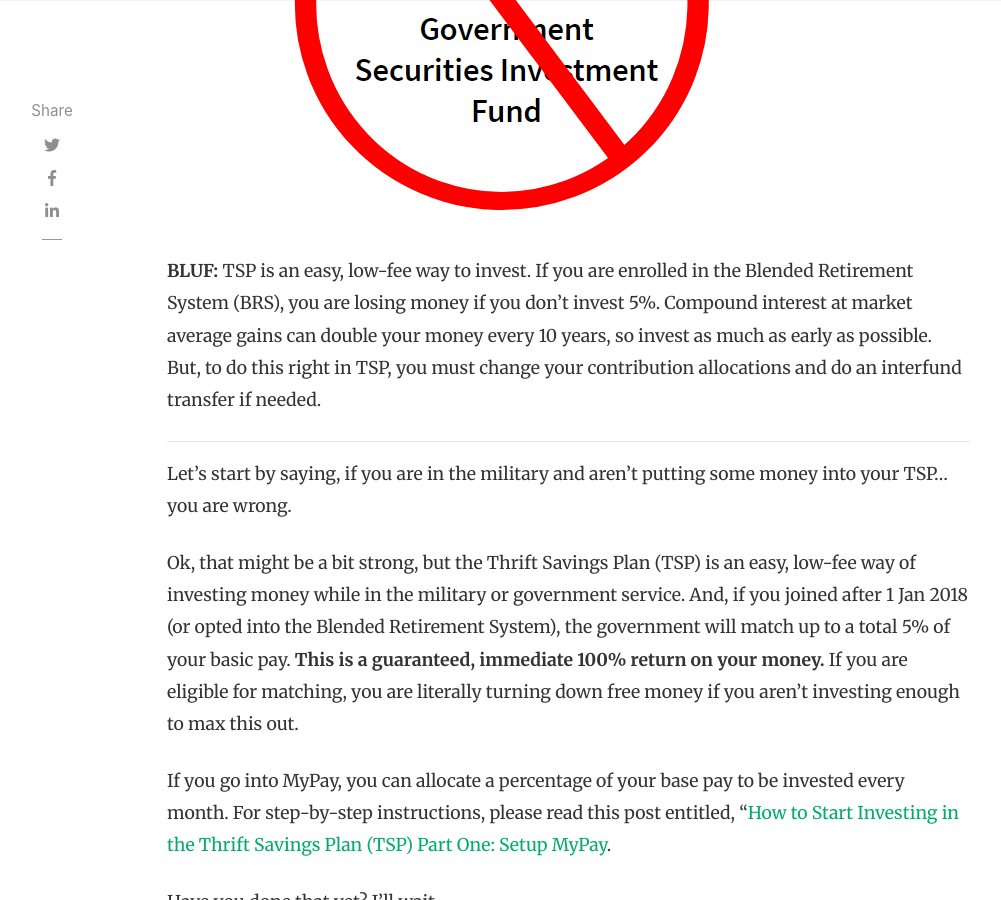
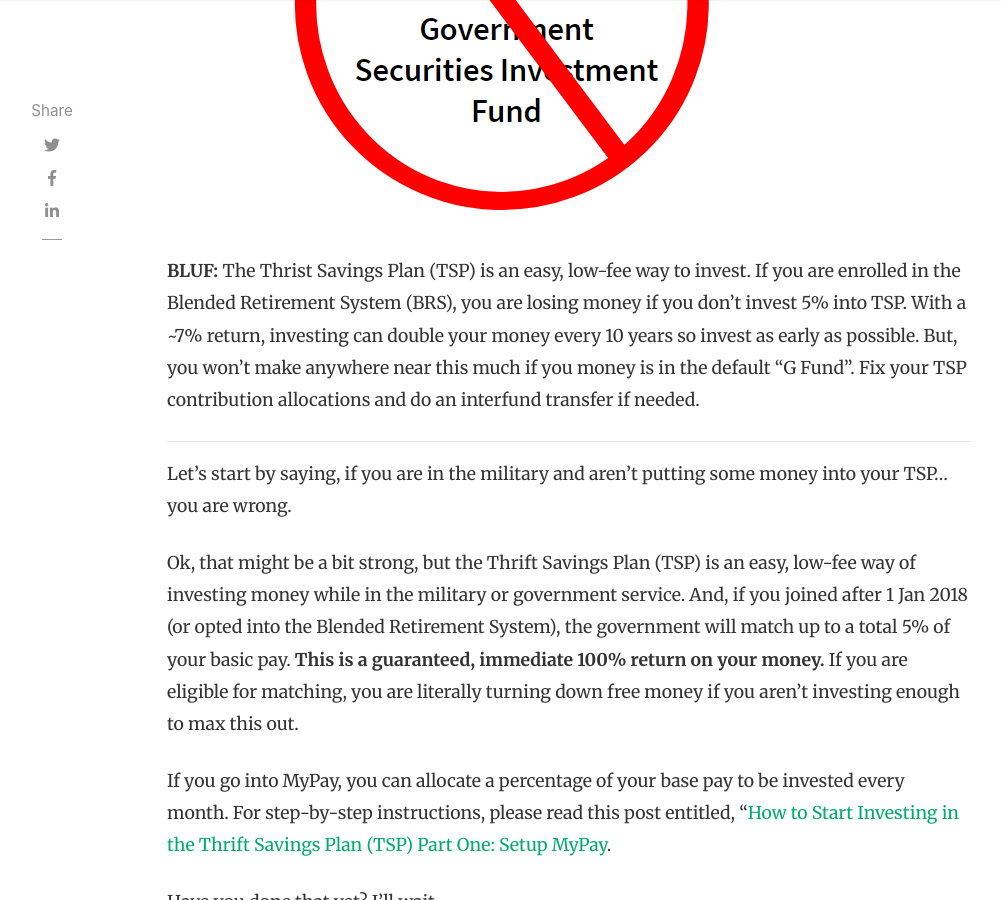
Before and after one commit to militaryinvestor/militaryinvestor.github.io, a Jekyll site: the page built from _posts/2021-08-15-Don't-Leave-Your-TSP-Money-Only-in-The-G-Fund.md, in a window 1280 px wide and 900 px high, scrolled down 549 px. Shown: the whole window, without its empty margins (118-1119 px from the left). Built offline with Jekyll 4.4.1, drawn with Linux system fonts in a browser that asks for light colours; nearby versions of some CDN libraries; comment, search, counter and statistics services are not loaded.

Commit message:
Update 2021-08-15-Don't-Leave-Your-TSP-Money-Only-in-The-G-Fund.md

```diff
--- a/_posts/2021-08-15-Don't-Leave-Your-TSP-Money-Only-in-The-G-Fund.md
+++ b/_posts/2021-08-15-Don't-Leave-Your-TSP-Money-Only-in-The-G-Fund.md
@@ -8,7 +8,7 @@
 hidden: false
 ---
 
-**BLUF:** TSP is an easy, low-fee way to invest.  If you are enrolled in the Blended Retirement System (BRS), you are losing money if you don’t invest 5%.  Compound interest at market average gains can double your money every 10 years, so invest as much as early as possible.  But, to do this right in TSP, you must change your contribution allocations and do an interfund transfer if needed.
+**BLUF:** The Thrist Savings Plan (TSP) is an easy, low-fee way to invest.  If you are enrolled in the Blended Retirement System (BRS), you are losing money if you don’t invest 5% into TSP.  With a ~7% return, investing can double your money every 10 years so invest as early as possible.  But, you won't make anywhere near this much if you money is in the default "G Fund".  Fix your TSP contribution allocations and do an interfund transfer if needed.
 
 ------
 
```
